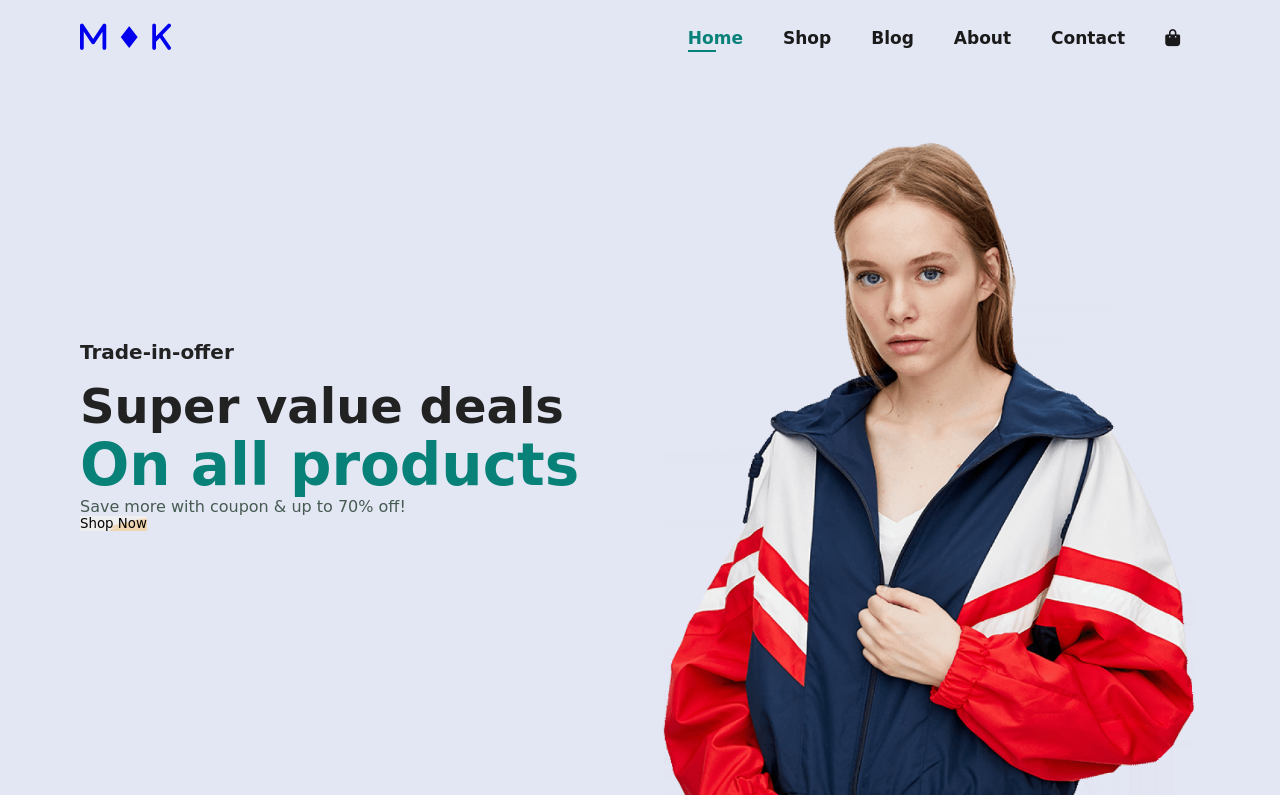
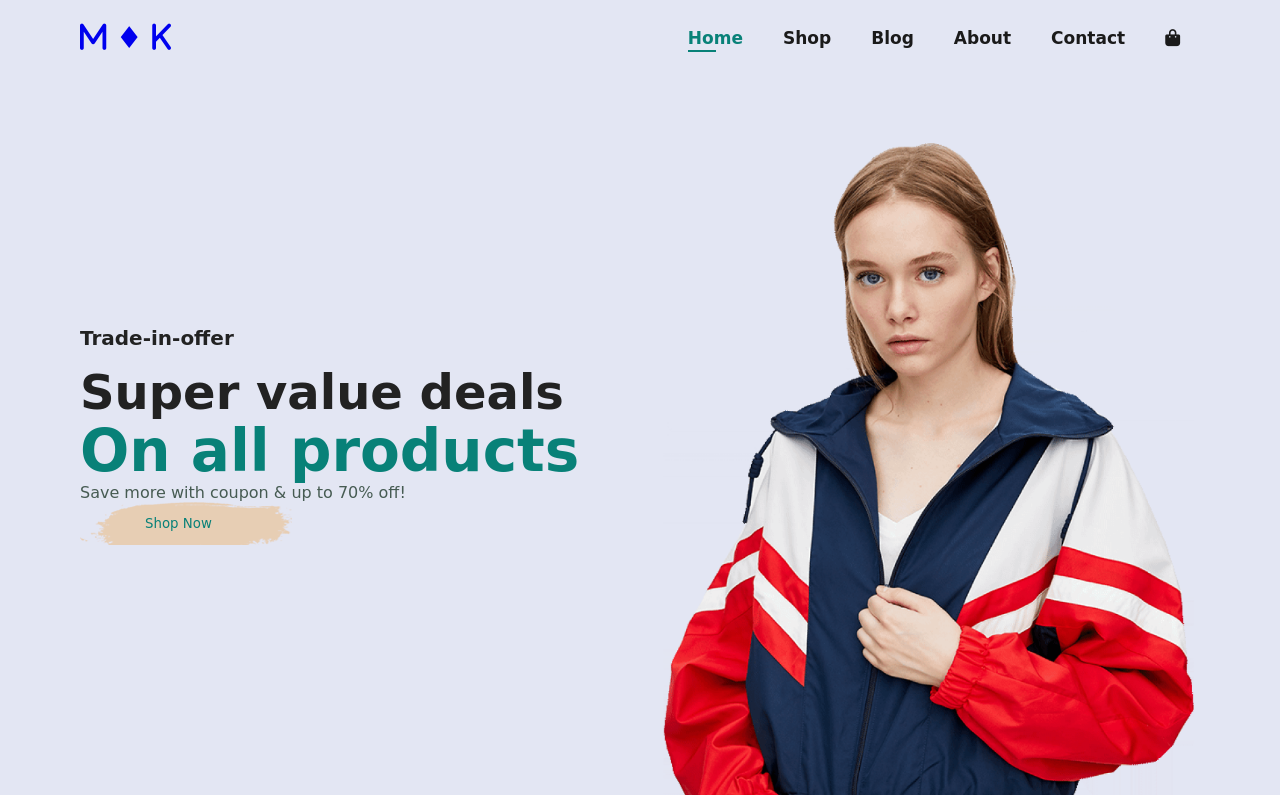
Before and after one commit to kolamat/E-commerce, a plain HTML site: page index.html in a window 1280 px wide. Drawn offline with Linux system fonts and the light colour scheme; a web font is replaced by a local one.

Commit message:
On branch main Your branch is up to date with 'origin/main'.
Changes to be committed:
	modified:   styles.css

```diff
--- a/styles.css
+++ b/styles.css
@@ -120,4 +120,8 @@ a {
 
 #hero button {
   background-image: url(button.png);
+  background-color: transparent;
+  color: #088178;
+  border: none;
+  padding: 14px 80px 14px 65px;
 }
```
